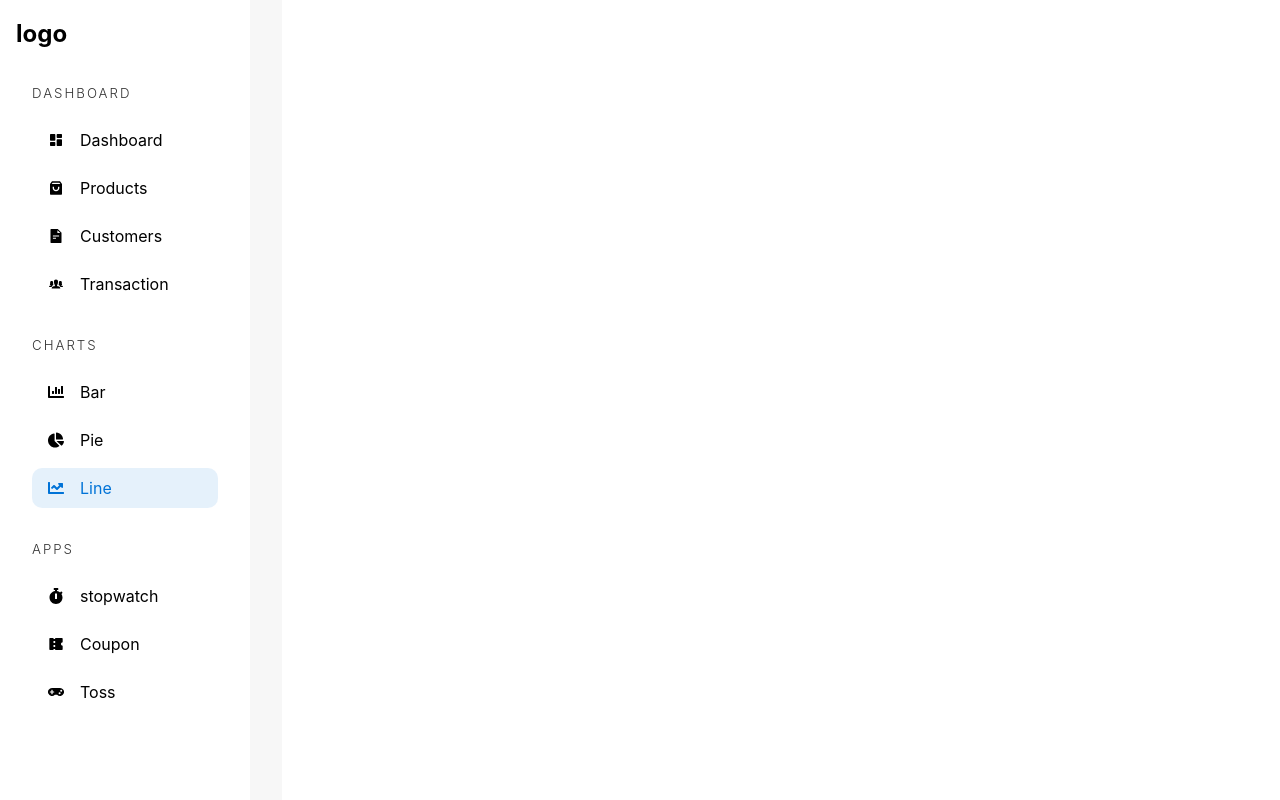
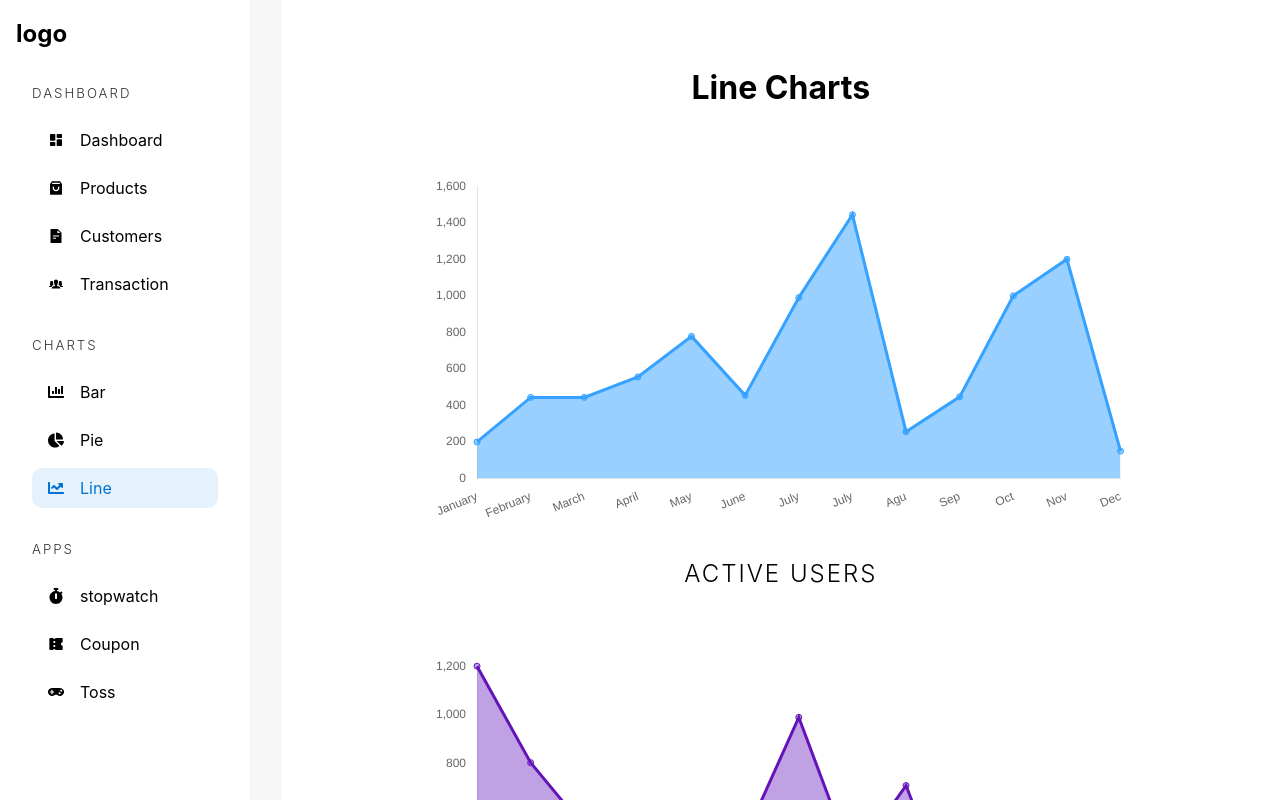
Before and after one commit to arafatsani36/admin-dashboard, a React (Vite) app: page /admin/chart/line in a window 1280 px wide. Built offline with nearby package versions, Linux system fonts and the light colour scheme.

Commit message:
line carts page add

```diff
--- a/src/component/chats.tsx
+++ b/src/component/chats.tsx
@@ -9,8 +9,11 @@ import {
   ChartData,
   ChartOptions,
   ArcElement,
-} from 'chart.js';
-import { Bar, Doughnut, Pie } from 'react-chartjs-2';
+  PointElement,
+  LineElement,
+  Filler,
+} from "chart.js";
+import { Bar, Doughnut, Line, Pie } from 'react-chartjs-2';
 
 ChartJS.register(
   CategoryScale,
@@ -19,7 +22,10 @@ ChartJS.register(
   Title,
   Tooltip,
   Legend,
-  ArcElement
+  ArcElement,
+  PointElement,
+  LineElement,
+  Filler
 );
 
 const months = ['January', 'February', 'March', 'April', 'May', 'June', 'July'];
@@ -143,8 +149,6 @@ interface PieChartProps{
   offset?: number[];
 }
 
-
-
 export const PieChart = ({labels, data, backgroundColor, offset}: PieChartProps) => {
 
   const pieChartData: ChartData<"pie", number[], string> = {
@@ -171,3 +175,61 @@ export const PieChart = ({labels, data, backgroundColor, offset}: PieChartProps)
 
   return <Pie data={pieChartData} options={pieChartOptions}/>
 }
+
+// line charts
+interface LineChatProps{
+  data: number[];
+  label: string;
+  backgroundColor: string;
+  borderColor: string;
+  labels?: string[]
+
+}
+
+
+export const LineChat = ({data, label, backgroundColor, borderColor, labels = months} : LineChatProps) => {
+  const options:ChartOptions<"line"> = {
+      responsive: true,
+      plugins: {
+        legend: {
+          // position: 'top' as const,
+           display: false,
+        },
+        title: {
+          display: false,
+          //  text: 'Chart.js Bar Chart',
+        },
+      },
+      scales:{
+          y:{
+              beginAtZero:true,
+              grid:{
+                  display:false,
+              }
+          },
+          x:{
+              grid:{
+                  display:false,
+              }
+          }
+      }
+    };
+
+
+
+  const lineChartData:ChartData<"line", number[], string> = {
+      labels,
+      datasets: [
+        {
+          fill: true,
+          label,
+          data,
+          backgroundColor,
+          borderColor,
+        },
+      ],
+    };
+
+
+return <Line options={options} data={lineChartData} />;
+}
--- a/src/pages/charts/barCharts.tsx
+++ b/src/pages/charts/barCharts.tsx
@@ -25,5 +25,3 @@ const BarCharts = () => {
 };
 
 export default BarCharts;
-
-// invision, fiverr, modern website
--- a/src/pages/charts/lineCharts.tsx
+++ b/src/pages/charts/lineCharts.tsx
@@ -1,11 +1,55 @@
 import AdminSidebar from "../../component/adminsidebar";
+import { LineChat } from "../../component/chats";
+
+const months = ['January', 'February', 'March', 'April', 'May', 'June', 'July', 'July', 'Agu', 'Sep', 'Oct', 'Nov', 'Dec'];
 
 const LineCharts = () => {
     return (
         <div className="adminContainer">
         <AdminSidebar/>
         <main className="chartContainer">
+        <h1>Line Charts</h1>
 
+        <section>
+        <LineChat data={[200, 444, 444, 556, 778, 455, 990, 1444, 256, 447, 1000, 1200, 150]}
+            label="Users"
+            borderColor="rgb(53, 162, 255)"
+            labels={months}
+            backgroundColor="rgba(53, 162, 255, 0.5)"/>
+
+            <h2>ACTIVE USERS</h2>
+        </section>
+
+        <section>
+        <LineChat data={[1200, 804, 538, 556, 208, 500, 990, 402, 710, 137, 400, 200, 150]}
+            label="Products"
+            borderColor={"hsla(269, 80%, 40%)"}
+            labels={months}
+            backgroundColor={"hsla(269, 80%, 40%, 0.4)"}/>
+
+            <h2>TOTAL PRODUCTS (SKU)</h2>
+        </section>
+
+
+        <section>
+        <LineChat data={[200, 444, 444, 556, 778, 455, 990, 1444, 256, 447, 1000, 1200, 150]}
+            label="Revenue"
+            borderColor={"hsla(129, 80%, 40%)"}
+            labels={months}
+            backgroundColor={"hsla(129, 80%, 40%, 0.4)"}/>
+
+            <h2>TOTAL REVENUE</h2>
+        </section>
+
+        <section>
+        <LineChat data={[1000, 244, 434, 1030, 748, 555, 990, 1444, 456, 347, 1000, 1200, 150]}
+            label="Discount"
+            borderColor={"hsla(29, 80%, 40%)"}
+            labels={months}
+            backgroundColor={"hsla(29, 80%, 40%, 0.4)"}/>
+
+            <h2>DISCOUNT ALLOTTED</h2>
+        </section>
         </main>
     </div>
     );
```
